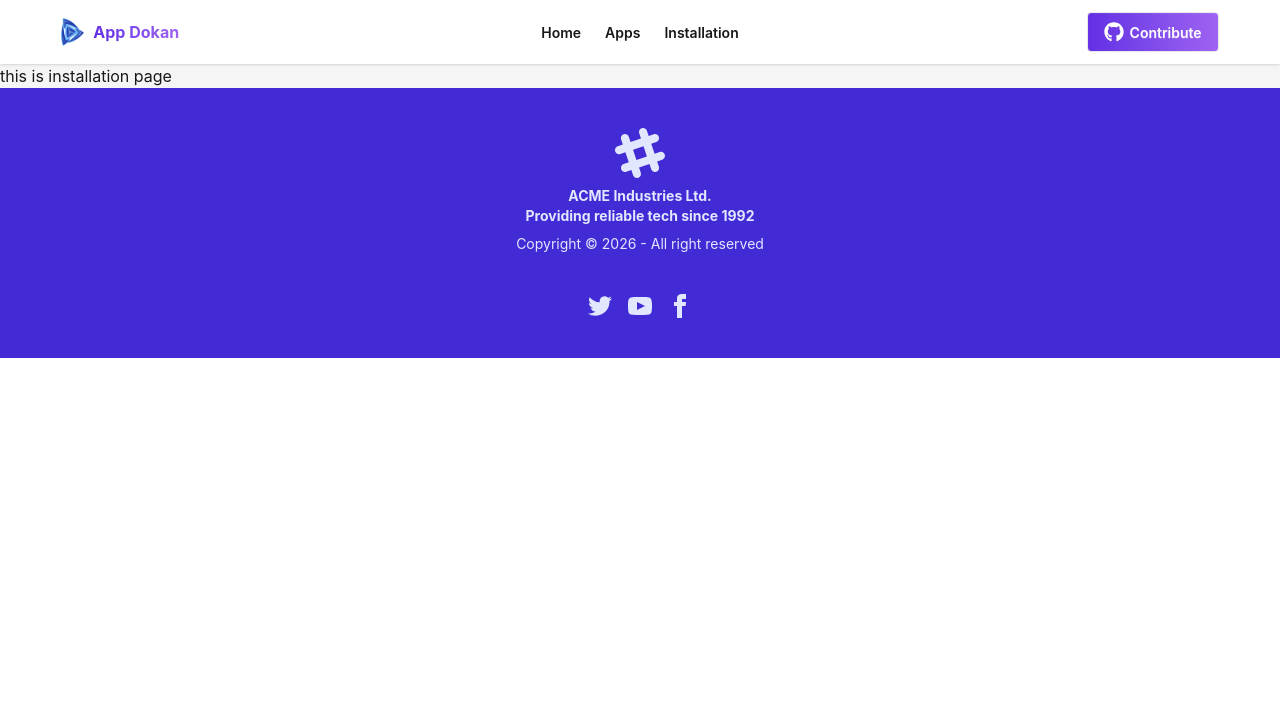
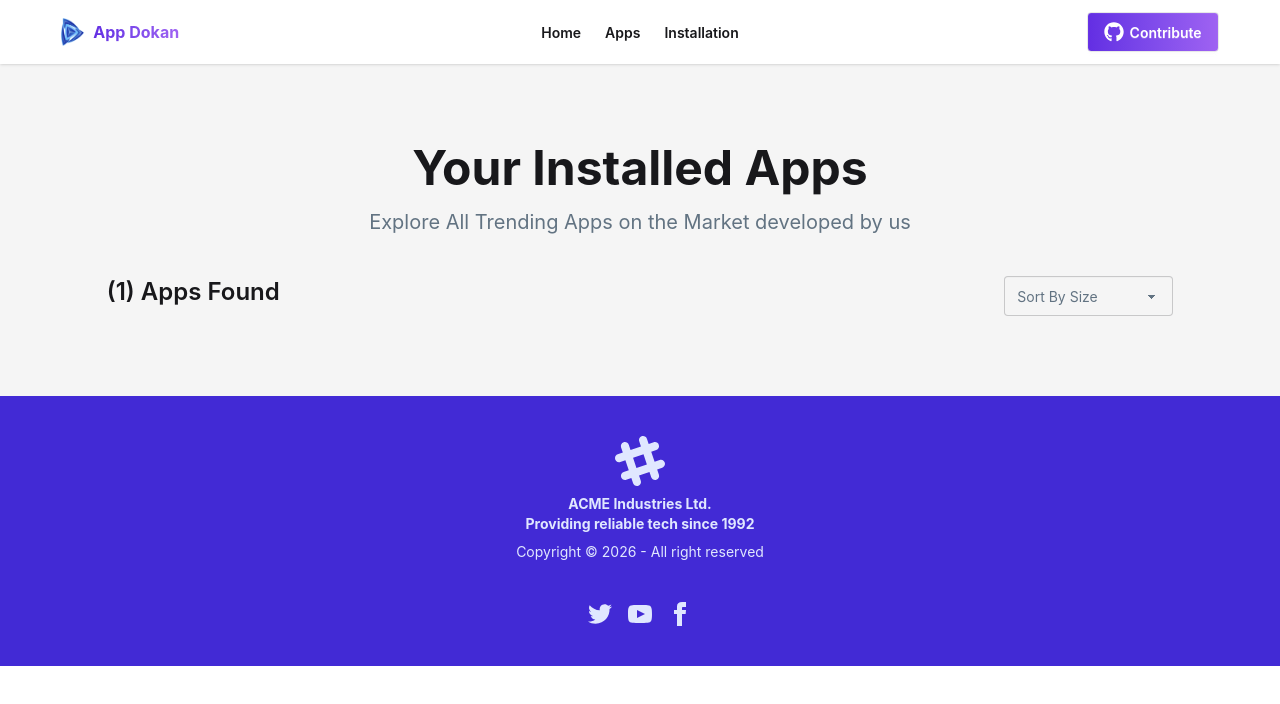
Before and after one commit to Shashuvo/App-Dokan, a React (Vite) app: page /installedApps in a window 1280 px wide. Shown: the top 704 px of the page. Built offline with nearby package versions, Linux system fonts and the light colour scheme.

Commit message:
installation page info added

```diff
--- a/src/Pages/Installation/Installation.jsx
+++ b/src/Pages/Installation/Installation.jsx
@@ -6,8 +6,22 @@ const Installation = () => {
     const app = useLoaderData();
     console.log(installedIds, app);
     return (
-        <div>
-            <h1>this is installation page</h1>
+        <div div className='my-20 w-5/6 mx-auto'>
+            {/* title & description */}
+            <div className='space-y-4 text-center mb-10'>
+                <h1 className='font-bold text-5xl'>Your Installed Apps</h1>
+                <p className='text-[#627382] text-xl'>Explore All Trending Apps on the Market developed by us</p>
+            </div>
+            {/* app counts & sort apps */}
+            <div className='mb-10 flex justify-between'>
+                <span className='text-2xl font-semibold'>({1}) Apps Found</span>
+                <span>
+                    <select defaultValue="Sort By Size" className="select select-[#627382] text-[#627382] bg-transparent">
+                        <option>Sort By Size</option>
+                        <option>Sort By Downloads</option>
+                    </select>
+                </span>
+            </div>
         </div>
     );
 };
```
